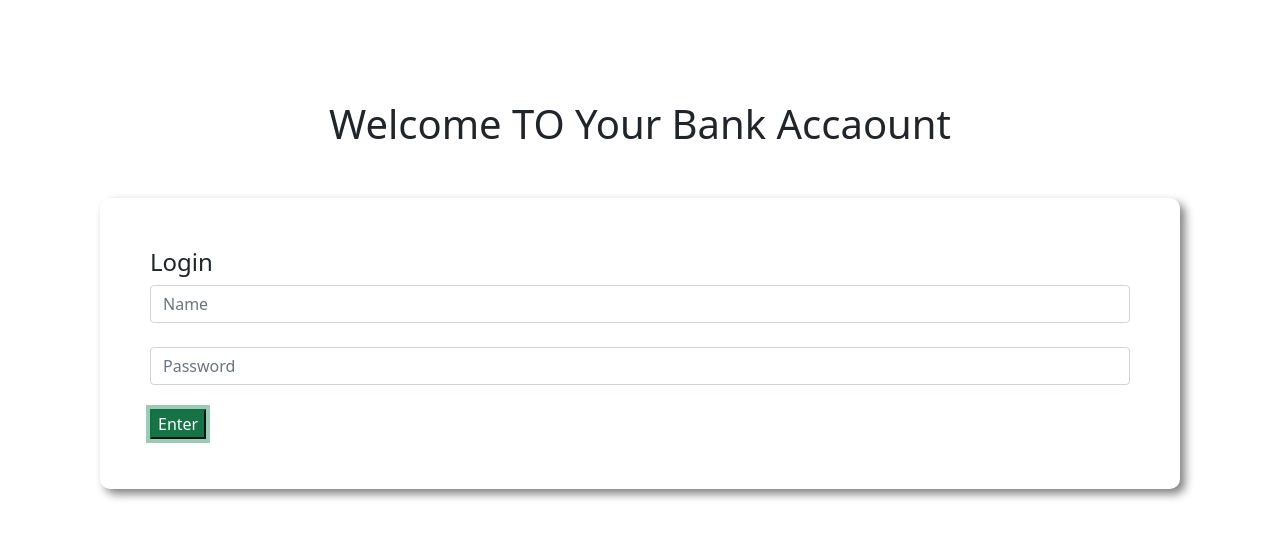
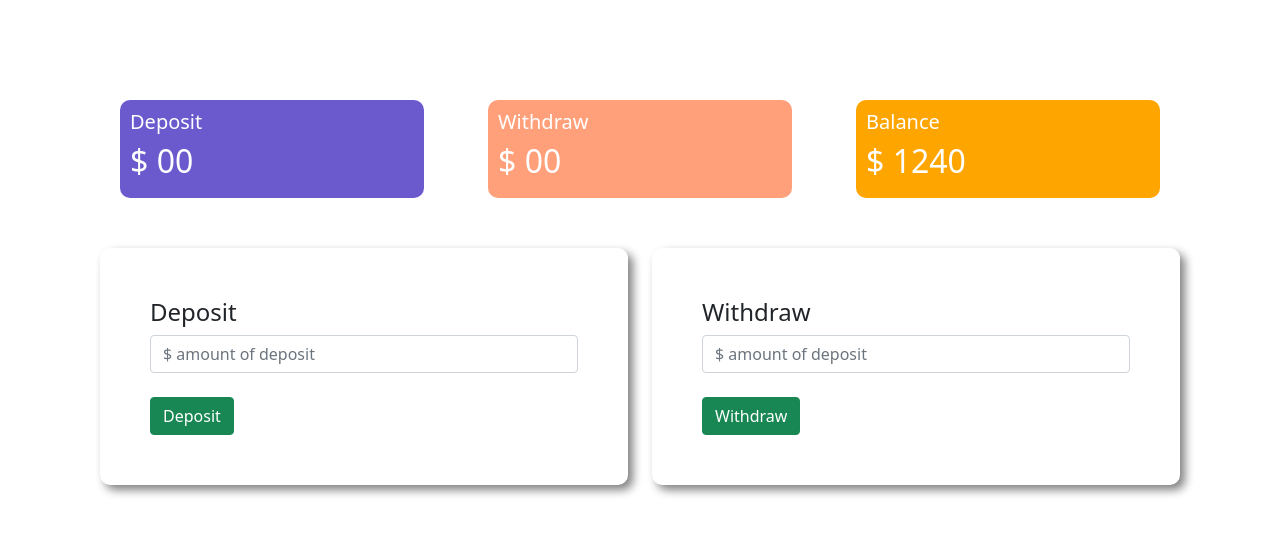
Before and after one commit to jewelxy/explore-javascript-series-1, a plain HTML site: page Event Listener function/personalBank/index.html in a window 1280 px wide. Both pictures are taken after a click on the button "Enter". Drawn offline with nearby package versions, Linux system fonts and the light colour scheme.

Commit message:
Personal Bank

```diff
--- a/Event Listener function/personalBank/index.html
+++ b/Event Listener function/personalBank/index.html
@@ -17,9 +17,52 @@
             <br/>
             <input class="form-control" type="password" name="" id="" placeholder="Password">
             <br/>
-            <button class="btn-success">Enter</button>
+            <button id="login" class="btn-success">Enter</button>
         </div>
     </div>
+    <div id="transaction-area">
+        <div class="row">
+            <div class="col-md-4">
+                <div class="deposit status">
+                    <h5>Deposit</h5>
+                    <h2>$ <span id = "currentDeposit">00</span></h2>
+                </div>
+            </div>
+            <div class="col-md-4">
+                <div class="withdraw status">
+                    <h5>Withdraw</h5>
+                    <h2>$ <span id="currentWithdraw">00</span></h2>
+                </div>
+            </div>
+            <div class="col-md-4">
+               <div class="balance status">
+                <h5>Balance</h5>
+                <h2>$ <span id = "currentBallance">1240</span></h2>
+               </div>
+            </div>
+        </div>
+        <div class="row">
+            <div class="col-md-6">
+               <div class="submit-area">
+                <h4>Deposit</h4>
+                <input id = "depositAmount" type="text" class="form-control" placeholder="$ amount of deposit">
+                <br>
+                <button id="addDeposit" class="btn btn-success">Deposit</button>
+               </div>
+            </div>
+            <div class="col-md-6">
+                <div class="submit-area">
+                    <h4>Withdraw</h4>
+                    <input id = "withdrawAmount" type="text" class="form-control" placeholder="$ amount of deposit">
+                    <br>
+                    <button id = "addWithdraw" class="btn btn-success">Withdraw</button>
+                   </div>
+            </div>
+        </div>
+
+    </div>
+
+  <script src="script.js"></script>
 
 </body>
 </html>
--- /dev/null
+++ b/Event Listener function/personalBank/script.js
@@ -0,0 +1,49 @@
+        //Login Event handler
+        const loginBtn = document.getElementById("login");
+        loginBtn.addEventListener("click", function(){
+            const loginArea = document.getElementById("login-area");
+            loginArea.style.display = "none";
+
+            const transactionArea = document.getElementById("transaction-area");
+            transactionArea.style.display = "block";
+        })
+
+    //Deposit event handler
+    const depositBtn = document.getElementById("addDeposit");
+    depositBtn.addEventListener("click",function(){
+        const depositAddAmonunt = document.getElementById("depositAmount").value;
+        const depositNumber = parseFloat(depositAddAmonunt);
+
+        const currentDepositAmount = document.getElementById("currentDeposit").innerText;
+        const currentDepositNumber = parseFloat(currentDepositAmount);
+        //Add Deposit
+        const totalDeposit = depositNumber + currentDepositNumber;
+        document.getElementById("currentDeposit").innerText = totalDeposit;
+        document.getElementById("depositAmount").value = ""; //Make input box blank
+        //Add Current Balance
+        const currentAmount = document.getElementById("currentBallance").innerText;
+        const currentAmountNumber = parseFloat(currentAmount);
+        const totalBalance = currentAmountNumber + depositNumber;
+        document.getElementById("currentBallance").innerText = totalBalance;
+
+    })
+
+    //add Withdraw event handler
+    const withdrawBtn = document.getElementById("addWithdraw");
+    withdrawBtn.addEventListener("click",function(){
+        const withdrawAddAmount = document.getElementById("withdrawAmount").value;
+        const withdrawNumber = parseFloat(withdrawAddAmount);
+
+        //Add withdraw
+        const currentWithdrawAmount = document.getElementById("currentWithdraw").innerText;
+        const currentWithdrawNumber = parseFloat(currentWithdrawAmount);
+        const totalWithdraw = withdrawNumber + currentWithdrawNumber;
+        document.getElementById("currentWithdraw").innerText = totalWithdraw;
+        document.getElementById("withdrawAmount").value = "";
+
+        //total balance
+        const currentAmount = document.getElementById("currentBallance").innerText;
+        const currentAmountNumber = parseFloat(currentAmount);
+        const totalBalance = currentAmountNumber - withdrawNumber;
+        document.getElementById("currentBallance").innerText = totalBalance;
+    })
--- a/Event Listener function/personalBank/style.css
+++ b/Event Listener function/personalBank/style.css
@@ -6,5 +6,22 @@ body{
     border-radius: 10px;
     box-shadow: 5px 5px 10px Gray;
     padding: 50px;
-
 }
+#transaction-area{
+    display:none;
+}
+.deposit{
+    background-color: slateblue;
+}
+.withdraw{
+    background-color: lightsalmon;
+}
+.balance{
+    background-color: orange;
+}
+.status{
+    margin: 0px 20px;
+    padding: 10px;
+    color: white;
+    border-radius: 10px;
+}
```
